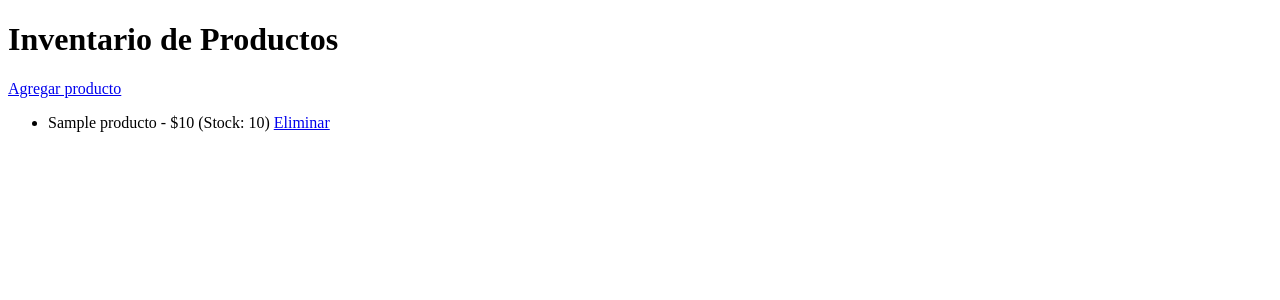
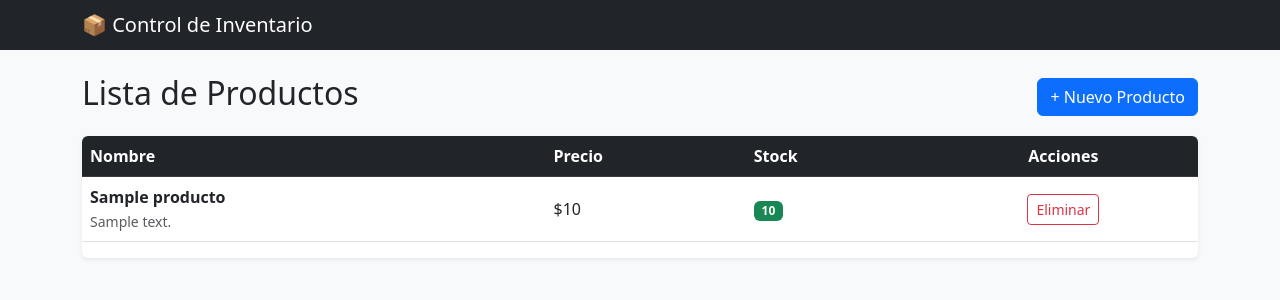
Before and after one commit to arturopocasangre/pruebaGIT, a Flask app: template templates/index.html in a window 1280 px wide. Shown: the top 300 px of the page. Run offline with Flask 3, Linux system fonts and the light colour scheme; the template is opened without the code that fills it: most values are stand-ins (such as "Sample title", 1, 10 or a date in 2020).

Commit message:
tercero commit

```diff
--- a/templates/index.html
+++ b/templates/index.html
@@ -1,19 +1,48 @@
 <!DOCTYPE html>
 <html lang="es">
 <head>
-  <meta charset="UTF-8">
-  <title>Inventario</title>
+    <meta charset="UTF-8">
+    <meta name="viewport" content="width=device-width, initial-scale=1.0">
+    <title>Mi Inventario Profesional</title>
+    <link href="https://cdn.jsdelivr.net/npm/bootstrap@5.3.0/dist/css/bootstrap.min.css" rel="stylesheet">
 </head>
-<body>
-  <h1>Inventario de Productos</h1>
-  <a href="{{ url_for('agregar') }}">Agregar producto</a>
-  <ul>
-    {% for p in productos %}
-      <li>
-        {{ p.nombre }} - ${{ p.precio }} (Stock: {{ p.stock }})
-        <a href="{{ url_for('eliminar', id=p.id) }}">Eliminar</a>
-      </li>
-    {% endfor %}
-  </ul>
+<body class="bg-light">
+    <nav class="navbar navbar-dark bg-dark mb-4">
+        <div class="container">
+            <span class="navbar-brand mb-0 h1">📦 Control de Inventario</span>
+        </div>
+    </nav>
+
+    <div class="container">
+        <div class="d-flex justify-content-between align-items-center mb-3">
+            <h2>Lista de Productos</h2>
+            <a href="/agregar" class="btn btn-primary">+ Nuevo Producto</a>
+        </div>
+
+        <div class="table-responsive shadow-sm bg-white rounded">
+            <table class="table table-hover align-middle">
+                <thead class="table-dark">
+                    <tr>
+                        <th>Nombre</th>
+                        <th>Precio</th>
+                        <th>Stock</th>
+                        <th class="text-center">Acciones</th>
+                    </tr>
+                </thead>
+                <tbody>
+                    {% for p in productos %}
+                    <tr>
+                        <td><strong>{{ p.nombre }}</strong><br><small class="text-muted">{{ p.descripcion }}</small></td>
+                        <td>${{ p.precio }}</td>
+                        <td><span class="badge {{ 'bg-success' if p.stock > 5 else 'bg-danger' }}">{{ p.stock }}</span></td>
+                        <td class="text-center">
+                            <a href="/eliminar/{{ p.id }}" class="btn btn-outline-danger btn-sm">Eliminar</a>
+                        </td>
+                    </tr>
+                    {% endfor %}
+                </tbody>
+            </table>
+        </div>
+    </div>
 </body>
 </html>
```
